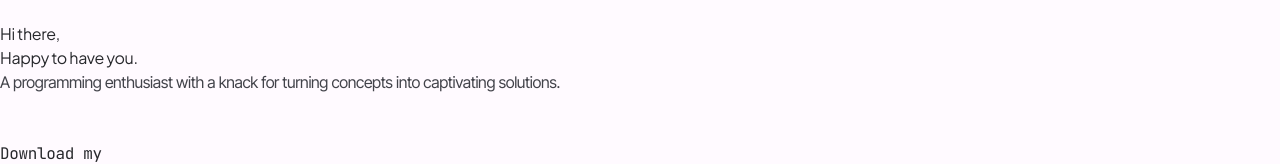
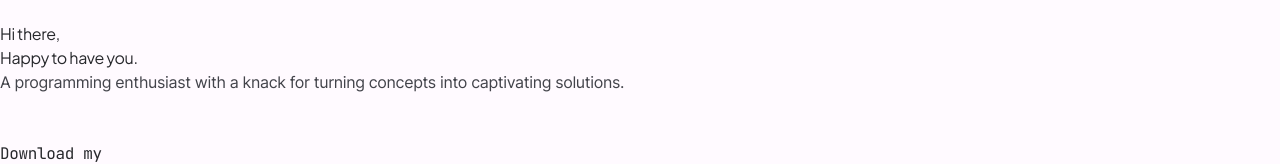
Before and after one commit to sourinsarkar/portfolioX, a React (Vite) app: page / in a window 1280 px wide. Shown: the part 2658-2822 px from the top of the page. Built offline with nearby package versions, Linux system fonts and the light colour scheme; some icons are missing.

Commit message:
Re-stated initial font

```diff
--- a/src/components/Home/HomeBody.tsx
+++ b/src/components/Home/HomeBody.tsx
@@ -18,7 +18,7 @@ const HomeBody: React.FC = () => {
                         <div className="my-8">
                             <h1 className="text-5xl font-bold">Hi there,<br />Happy to have you.</h1>
                         </div>
-                        <div className="my-8 sub-tight-font text-xl">
+                        <div className="my-8 sub-font text-xl">
                             <p>A programming enthusiast with a knack for turning concepts into captivating solutions.</p>
                         </div>
                         <div className="my-8">
```
